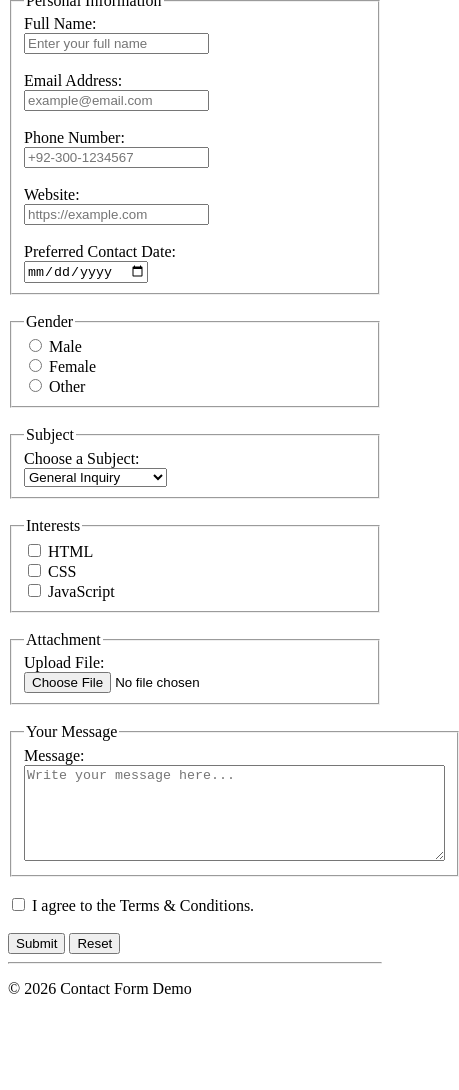
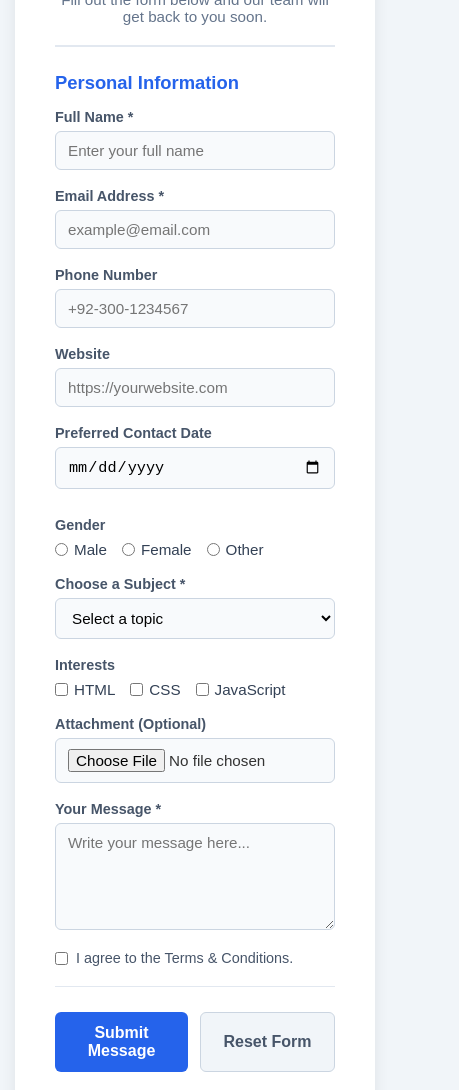
Before and after one commit to web-dev-html-css-javascript-projects/web-dev-html-css-javascript-projects, a plain HTML site: page HTML/10-contact-form/contact-form.html in a window 390 px wide. Shown: the part 132-1222 px from the top of the page, 459 px wide, since content can reach past the window. Before the commit the page ends 1146 px from the top, so only its background shows below. Drawn offline with Linux system fonts and the light colour scheme.

Commit message:
style(contact): add clean modern responsive styling to contact form

```diff
--- a/HTML/10-contact-form/contact-form.html
+++ b/HTML/10-contact-form/contact-form.html
@@ -1,338 +1,121 @@
 <!DOCTYPE html>
 <html lang="en">
-
 <head>
-
-    <!-- Character Encoding -->
     <meta charset="UTF-8">
-
-    <!-- Responsive Design -->
     <meta name="viewport" content="width=device-width, initial-scale=1.0">
-
-    <!-- SEO -->
     <meta name="description" content="Professional Contact Form built using HTML5.">
-
-    <title>Contact Form</title>
-
+    <title>Contact Us - Get in Touch</title>
+    <!-- Link the CSS file -->
+    <link rel="stylesheet" href="style.css">
 </head>
-
 <body>
-
-    <!-- ================= HEADER ================= -->
-
+    <div class="contact-container">
+        <!-- Header -->
         <header>
-
             <h1>Contact Us</h1>
-
-        <p>
-            Fill out the form below and we'll get back to you soon.
-        </p>
-
+            <p>Fill out the form below and our team will get back to you soon.</p>
         </header>
 
-    <hr>
-
-    <!-- ================= MAIN ================= -->
-
+        <!-- Main Form -->
         <main>
-
             <form action="#" method="post" autocomplete="on">
 
                 <!-- Personal Information -->
-
                 <fieldset>
-
                     <legend>Personal Information</legend>
 
-                <!-- Full Name -->
+                    <div class="input-group">
+                        <label for="fullname">Full Name *</label>
+                        <input type="text" id="fullname" name="fullname" placeholder="Enter your full name" required minlength="3" maxlength="50">
+                    </div>
 
-                <label for="fullname">
-                    Full Name:
-                </label>
+                    <div class="input-group">
+                        <label for="email">Email Address *</label>
+                        <input type="email" id="email" name="email" placeholder="example@email.com" required>
+                    </div>
 
-                <br>
+                    <div class="input-group">
+                        <label for="phone">Phone Number</label>
+                        <input type="tel" id="phone" name="phone" placeholder="+92-300-1234567">
+                    </div>
 
-                <input
-                    type="text"
-                    id="fullname"
-                    name="fullname"
-                    placeholder="Enter your full name"
-                    required
-                    minlength="3"
-                    maxlength="50">
+                    <div class="input-group">
+                        <label for="website">Website</label>
+                        <input type="url" id="website" name="website" placeholder="https://yourwebsite.com">
+                    </div>
 
-                <br><br>
-
-                <!-- Email -->
-
-                <label for="email">
-                    Email Address:
-                </label>
-
-                <br>
-
-                <input
-                    type="email"
-                    id="email"
-                    name="email"
-                    placeholder="example@email.com"
-                    required>
-
-                <br><br>
-
-                <!-- Phone -->
-
-                <label for="phone">
-                    Phone Number:
-                </label>
-
-                <br>
-
-                <input
-                    type="tel"
-                    id="phone"
-                    name="phone"
-                    placeholder="+92-300-1234567"
-                    pattern="[0-9]{4}-[0-9]{7}">
-
-                <br><br>
-
-                <!-- Website -->
-
-                <label for="website">
-                    Website:
-                </label>
-
-                <br>
-
-                <input
-                    type="url"
-                    id="website"
-                    name="website"
-                    placeholder="https://example.com">
-
-                <br><br>
-
-                <!-- Date -->
-
-                <label for="date">
-                    Preferred Contact Date:
-                </label>
-
-                <br>
-
-                <input
-                    type="date"
-                    id="date"
-                    name="date">
-
+                    <div class="input-group">
+                        <label for="date">Preferred Contact Date</label>
+                        <input type="date" id="date" name="date">
+                    </div>
                 </fieldset>
 
-            <br>
-
                 <!-- Gender -->
-
-            <fieldset>
-
-                <legend>Gender</legend>
-
-                <input
-                    type="radio"
-                    id="male"
-                    name="gender"
-                    value="Male">
-
-                <label for="male">Male</label>
-
-                <br>
-
-                <input
-                    type="radio"
-                    id="female"
-                    name="gender"
-                    value="Female">
-
-                <label for="female">Female</label>
-
-                <br>
-
-                <input
-                    type="radio"
-                    id="other"
-                    name="gender"
-                    value="Other">
-
-                <label for="other">Other</label>
-
-            </fieldset>
-
-            <br>
+                <div class="option-group">
+                    <label class="group-title">Gender</label>
+                    <div class="options">
+                        <label><input type="radio" id="male" name="gender" value="Male"> Male</label>
+                        <label><input type="radio" id="female" name="gender" value="Female"> Female</label>
+                        <label><input type="radio" id="other" name="gender" value="Other"> Other</label>
+                    </div>
+                </div>
 
                 <!-- Subject -->
-
-            <fieldset>
-
-                <legend>Subject</legend>
-
-                <label for="subject">
-                    Choose a Subject:
-                </label>
-
-                <br>
-
-                <select id="subject" name="subject">
-
+                <div class="input-group">
+                    <label for="subject">Choose a Subject *</label>
+                    <select id="subject" name="subject" required>
+                        <option value="">Select a topic</option>
                         <optgroup label="General">
-
-                        <option>General Inquiry</option>
-
-                        <option>Feedback</option>
-
+                            <option value="inquiry">General Inquiry</option>
+                            <option value="feedback">Feedback</option>
                         </optgroup>
-
                         <optgroup label="Support">
-
-                        <option>Technical Support</option>
-
-                        <option>Bug Report</option>
-
+                            <option value="tech-support">Technical Support</option>
+                            <option value="bug-report">Bug Report</option>
                         </optgroup>
-
                     </select>
-
-            </fieldset>
-
-            <br>
+                </div>
 
                 <!-- Interests -->
-
-            <fieldset>
-
-                <legend>Interests</legend>
-
-                <input
-                    type="checkbox"
-                    id="html"
-                    name="interest"
-                    value="HTML">
-
-                <label for="html">HTML</label>
-
-                <br>
-
-                <input
-                    type="checkbox"
-                    id="css"
-                    name="interest"
-                    value="CSS">
-
-                <label for="css">CSS</label>
-
-                <br>
-
-                <input
-                    type="checkbox"
-                    id="javascript"
-                    name="interest"
-                    value="JavaScript">
-
-                <label for="javascript">JavaScript</label>
-
-            </fieldset>
-
-            <br>
+                <div class="option-group">
+                    <label class="group-title">Interests</label>
+                    <div class="options">
+                        <label><input type="checkbox" id="html" name="interest" value="HTML"> HTML</label>
+                        <label><input type="checkbox" id="css" name="interest" value="CSS"> CSS</label>
+                        <label><input type="checkbox" id="javascript" name="interest" value="JavaScript"> JavaScript</label>
+                    </div>
+                </div>
 
                 <!-- File Upload -->
-
-            <fieldset>
-
-                <legend>Attachment</legend>
-
-                <label for="file">
-                    Upload File:
-                </label>
-
-                <br>
-
-                <input
-                    type="file"
-                    id="file"
-                    name="file">
-
-            </fieldset>
-
-            <br>
+                <div class="input-group">
+                    <label for="file">Attachment (Optional)</label>
+                    <input type="file" id="file" name="file">
+                </div>
 
                 <!-- Message -->
-
-            <fieldset>
-
-                <legend>Your Message</legend>
-
-                <label for="message">
-                    Message:
-                </label>
-
-                <br>
-
-                <textarea
-                    id="message"
-                    name="message"
-                    rows="6"
-                    cols="50"
-                    placeholder="Write your message here..."
-                    required
-                    maxlength="500"></textarea>
-
-            </fieldset>
-
-            <br>
+                <div class="input-group">
+                    <label for="message">Your Message *</label>
+                    <textarea id="message" name="message" rows="5" placeholder="Write your message here..." required maxlength="500"></textarea>
+                </div>
 
                 <!-- Terms -->
+                <div class="terms-group">
+                    <input type="checkbox" id="terms" required>
+                    <label for="terms">I agree to the Terms & Conditions.</label>
+                </div>
 
-            <input
-                type="checkbox"
-                id="terms"
-                required>
-
-            <label for="terms">
-                I agree to the Terms & Conditions.
-            </label>
-
-            <br><br>
-
-            <!-- Buttons -->
-
-            <button type="submit">
-
-                Submit
-
-            </button>
-
-            <button type="reset">
-
-                Reset
-
-            </button>
-
+                <!-- Action Buttons -->
+                <div class="button-group">
+                    <button type="submit" class="btn btn-submit">Submit Message</button>
+                    <button type="reset" class="btn btn-reset">Reset Form</button>
+                </div>
             </form>
-
         </main>
 
-    <hr>
-
-    <!-- ================= FOOTER ================= -->
-
+        <!-- Footer -->
         <footer>
-
-        <p>
-
-            © 2026 Contact Form Demo
-
-        </p>
-
+            <p>© 2026 Contact Form Demo. All rights reserved.</p>
         </footer>
-
+    </div>
 </body>
-
 </html>
--- /dev/null
+++ b/HTML/10-contact-form/style.css
@@ -0,0 +1,190 @@
+/* --- Global Styles --- */
+* {
+    margin: 0;
+    padding: 0;
+    box-sizing: border-box;
+}
+
+body {
+    font-family: Arial, sans-serif;
+    background-color: #f1f5f9; /* Slate grey background */
+    color: #333333;
+    padding: 40px 15px;
+    display: flex;
+    justify-content: center;
+}
+
+/* --- Form Container Card --- */
+.contact-container {
+    max-width: 650px;
+    width: 100%;
+    background-color: #ffffff;
+    padding: 40px;
+    border-radius: 10px;
+    box-shadow: 0 4px 15px rgba(0, 0, 0, 0.08);
+}
+
+/* --- Header --- */
+header {
+    text-align: center;
+    border-bottom: 2px solid #e2e8f0;
+    padding-bottom: 20px;
+    margin-bottom: 25px;
+}
+
+header h1 {
+    font-size: 2rem;
+    color: #0f172a;
+    margin-bottom: 6px;
+}
+
+header p {
+    color: #64748b;
+    font-size: 0.95rem;
+}
+
+/* --- Fieldsets & Legends --- */
+fieldset {
+    border: none;
+    margin-bottom: 10px;
+}
+
+legend {
+    font-size: 1.15rem;
+    font-weight: bold;
+    color: #2563eb; /* Blue section title */
+    margin-bottom: 15px;
+}
+
+/* --- Input Groups --- */
+.input-group {
+    margin-bottom: 18px;
+    display: flex;
+    flex-direction: column;
+}
+
+.input-group label {
+    font-size: 0.9rem;
+    font-weight: bold;
+    color: #475569;
+    margin-bottom: 6px;
+}
+
+.input-group input,
+.input-group select,
+.input-group textarea {
+    padding: 10px 12px;
+    border: 1px solid #cbd5e1;
+    border-radius: 6px;
+    font-size: 0.95rem;
+    outline: none;
+    background-color: #f8fafc;
+    transition: all 0.2s;
+}
+
+.input-group input:focus,
+.input-group select:focus,
+.input-group textarea:focus {
+    border-color: #2563eb;
+    background-color: #ffffff;
+    box-shadow: 0 0 0 3px rgba(37, 99, 235, 0.15);
+}
+
+.input-group textarea {
+    resize: vertical;
+    font-family: inherit;
+}
+
+/* --- Radio & Checkbox Groups --- */
+.option-group {
+    margin-bottom: 18px;
+}
+
+.group-title {
+    font-size: 0.9rem;
+    font-weight: bold;
+    color: #475569;
+    margin-bottom: 8px;
+    display: block;
+}
+
+.options {
+    display: flex;
+    flex-wrap: wrap;
+    gap: 15px;
+}
+
+.options label {
+    display: flex;
+    align-items: center;
+    gap: 6px;
+    font-size: 0.95rem;
+    color: #334155;
+    cursor: pointer;
+}
+
+.options input,
+.terms-group input {
+    accent-color: #2563eb;
+    cursor: pointer;
+}
+
+/* --- Terms Group --- */
+.terms-group {
+    display: flex;
+    align-items: center;
+    gap: 8px;
+    margin: 20px 0;
+}
+
+.terms-group label {
+    font-size: 0.9rem;
+    color: #475569;
+    cursor: pointer;
+}
+
+/* --- Buttons --- */
+.button-group {
+    display: flex;
+    gap: 12px;
+    border-top: 1px solid #e2e8f0;
+    padding-top: 25px;
+}
+
+.btn {
+    flex: 1;
+    padding: 12px;
+    font-size: 1rem;
+    font-weight: bold;
+    border: none;
+    border-radius: 6px;
+    cursor: pointer;
+    transition: background-color 0.2s;
+}
+
+.btn-submit {
+    background-color: #2563eb;
+    color: #ffffff;
+}
+
+.btn-submit:hover {
+    background-color: #1d4ed8;
+}
+
+.btn-reset {
+    background-color: #f1f5f9;
+    color: #475569;
+    border: 1px solid #cbd5e1;
+}
+
+.btn-reset:hover {
+    background-color: #e2e8f0;
+}
+
+/* --- Footer --- */
+footer {
+    text-align: center;
+    margin-top: 30px;
+    font-size: 0.85rem;
+    color: #94a3b8;
+}
```
Lines whose indentation alone changed are shown as unchanged.
